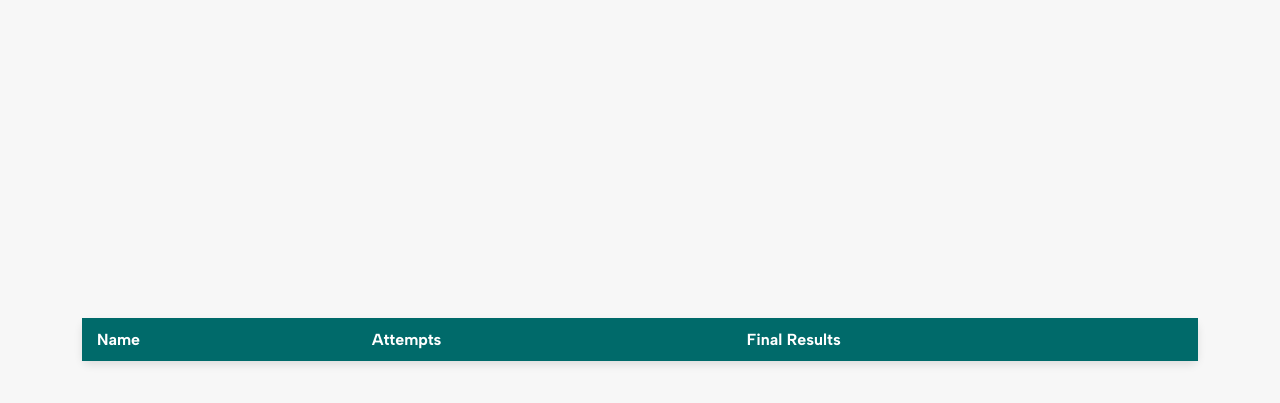
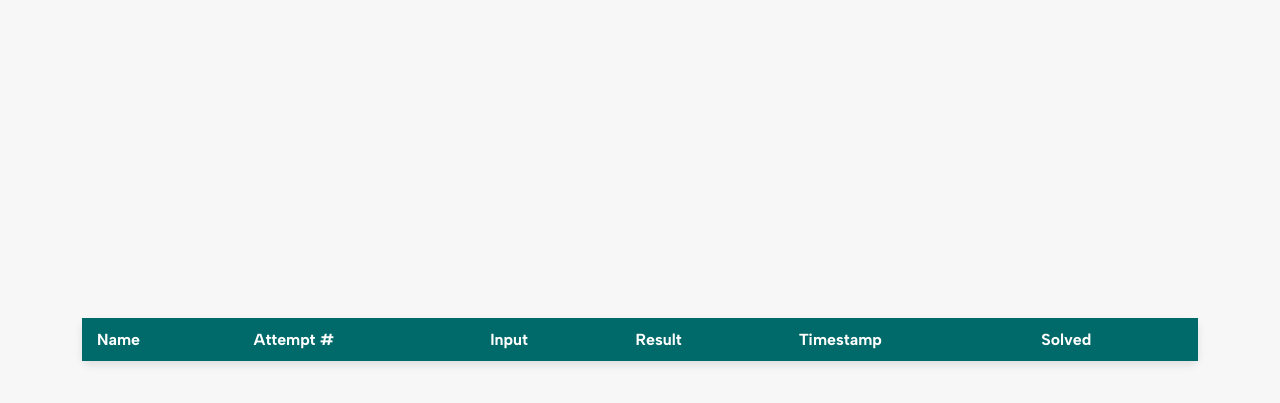
Before and after one commit to hiomgupta/SQL-Wordle, a plain HTML site: page dashboard.html in a window 1280 px wide. Shown: the part 101-504 px from the top of the page. Drawn offline with Linux system fonts and the light colour scheme; no server answers.

Commit message:
modified ui of dashboard

```diff
--- a/dashboard.html
+++ b/dashboard.html
@@ -8,18 +8,23 @@
 </head>
 <body>
     <h1>User Dashboard</h1>
+    <!-- <button id="refresh-data">Refresh Data</button> -->
     <table id="user-data-table">
         <thead>
             <tr>
                 <th>Name</th>
-                <th>Attempts</th>
-                <th>Final Results</th>
+                <th>Attempt #</th>
+                <th>Input</th>
+                <th>Result</th>
+                <th>Timestamp</th>
+                <th>Solved</th>
             </tr>
         </thead>
         <tbody>
-            <!-- User data will be populated here -->
+            <!-- User data will be dynamically populated here -->
         </tbody>
     </table>
+
 
     <script src="dashboard.js"></script> <!-- Link to your JavaScript file -->
 </body>
```
